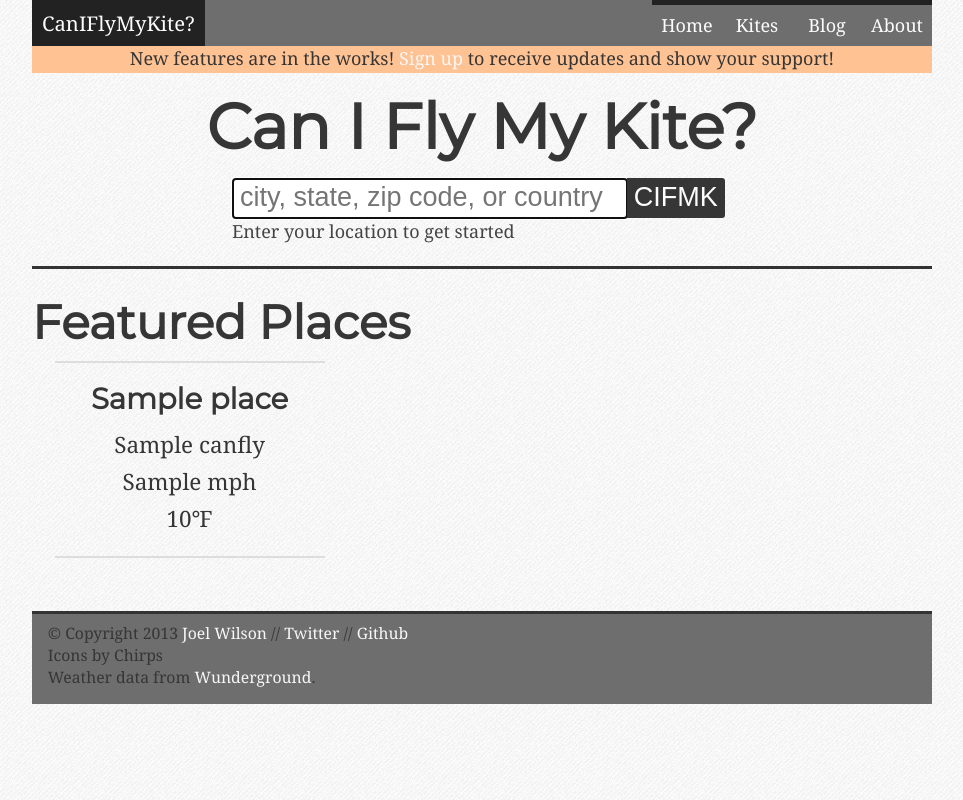
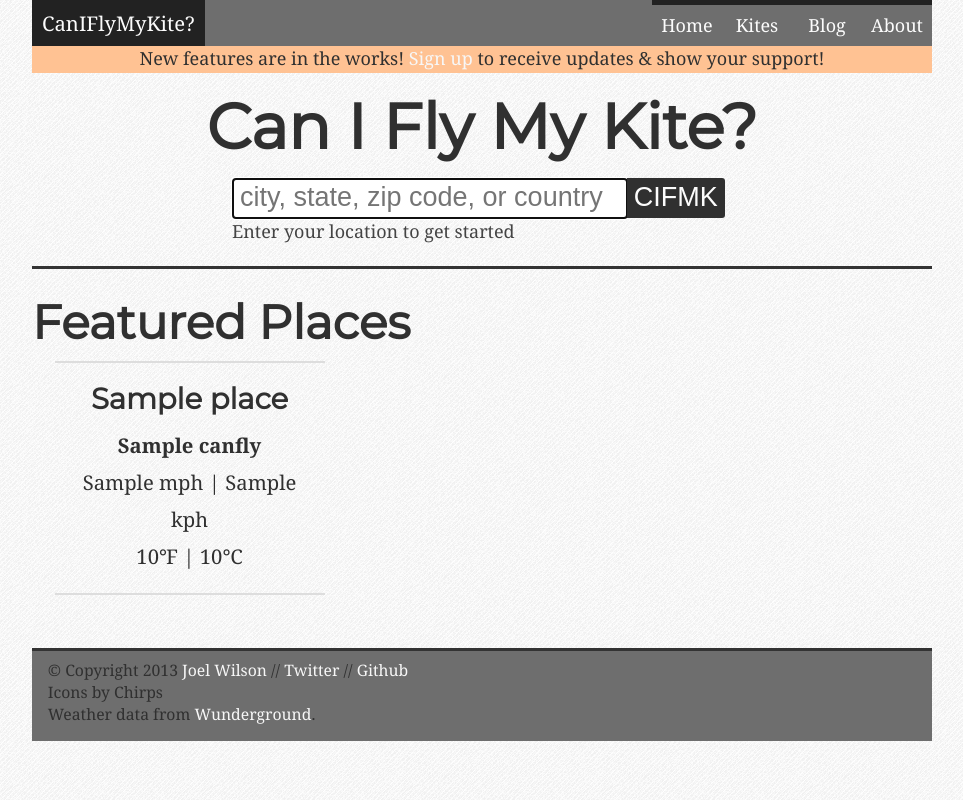
Before and after one commit to joelwilson/caniflymykite, a Flask app: template templates/index.html in a window 1280 px wide. Shown: the whole page, without its empty margins (158-1121 px from the left). Run offline with Flask 2, Linux system fonts and the light colour scheme; the template is opened without the code that fills it: most values are stand-ins (such as "Sample title", 1, 10 or a date in 2020); parts of the project's set-up code (start-up, migrations or seed data) failed here and were passed over; some libraries are stand-ins or nearby versions; some web fonts are replaced.

Commit message:
Added kph & celcius to featured places, swapped Santa Monica for London, two new kites on kites page.

```diff
--- a/cifmk.py
+++ b/cifmk.py
@@ -23,7 +23,7 @@ def index():
     global KITE_CACHE
     featured_places = [
         {'name': 'San Francisco', 'query': 'San Francisco, CA'},
-        {'name': 'Santa Monica', 'query': 'Santa Monica, CA'},
+        {'name': 'London', 'query': 'London, England'},
         {'name': 'Seattle, WA', 'query': 'Seattle, WA'}
     ]
     for place in featured_places:
@@ -36,8 +36,10 @@ def index():
             KITE_CACHE[query] = weather.Weather(
                 utils.rem_chars(place['query'], BAD_CHARS)
             )
-        place['wind_speed'] = KITE_CACHE[query]['wind_mph']
-        place['temperature'] = KITE_CACHE[query]['temp_f']
+        place['wind_mph'] = int(round(KITE_CACHE[query]['wind_mph']))
+        place['wind_kph'] = int(round(KITE_CACHE[query]['wind_kph']))
+        place['temp_f'] = KITE_CACHE[query]['temp_f']
+        place['temp_c'] = KITE_CACHE[query]['temp_c']
         place['canfly'] = KITE_CACHE[query]['canfly']
     return render_template('index.html', featured_places=featured_places)
 
--- a/kites.py
+++ b/kites.py
@@ -10,7 +10,6 @@ class Kite(dict):
             unicode_kwargs[key] = item.decode('utf-8')
         # call the dict objs init method, letting it do the dict setup magic
         super(Kite, self).__init__(**unicode_kwargs)
-        # u'\u2727'
 
 
 def get_kites(csvfile='./static/kites.csv'):
--- a/static/css/style.css
+++ b/static/css/style.css
@@ -5,7 +5,7 @@ html, body {
 body {
     margin: auto;
     font-size: 18px;
-    color: #363636;
+    color: #303030;
     width: 90%;
     font-family: 'Arbutus Slab', georgia, serif;
     min-width: 600px;
@@ -27,7 +27,7 @@ button {
     border: 0;
     font-size: 1.5em;
     color: #FCFCFC;
-    background-color: #363636;
+    background-color: #303030;
 }
 
 button:hover {
@@ -59,7 +59,7 @@ input {
 
 a {
     text-decoration: none;
-    color: #363636;
+    color: #303030;
     background: #e3e3e3;
 }
 
@@ -444,11 +444,11 @@ nav ul, img {
 }
 
 .featured span {
-    font-size: 1.25em;
+    font-size: 1.125em;
 }
 
 .featured a {
-    color: #363636;
+    color: #303030;
 }
 
 /* page footer layout */
@@ -471,8 +471,8 @@ nav ul, img {
 /* Kites page layout  */
 /* ************* */
 .standout {
-    border-top: solid 5px #101010;
-    border-bottom: solid 5px #101010;
+    border-top: solid 5px #303030;
+    border-bottom: solid 5px #303030;
     border-radius: 10px;
 }
 
@@ -497,7 +497,6 @@ nav ul, img {
 }
 
 .kite {
-    color: #101010;
     margin-top: 25px;
     min-width: 230px;
 }
@@ -516,10 +515,14 @@ nav ul, img {
     line-height: 0;
 }
 
+.kite_header a {
+    display: block;
+}
+
 .kite_header img {
     width: 100%;
-    border-top: solid 1px #101010;
-    border-bottom: solid 1px #101010;
+    border-top: solid 1px #303030;
+    border-bottom: solid 1px #303030;
 }
 
 .attributes_section ul {
@@ -561,7 +564,7 @@ nav ul, img {
 .info_section a {
     display: inline-block;
     width: 100%;
-    color: #101010;
+    color: #303030;
     background: none;
 }
 
--- a/static/kites.csv
+++ b/static/kites.csv
@@ -1,13 +1,15 @@
 name,category,order,skill,pull,speed,wind_range,wind_text,price_range,image_name,amazon url,manufacturer_url,video_url
 Snapshot 1.4,dual line,9,3,Medium,Moderate,4 – 25,Low – High,,,,http://www.prismkites.com/products-sf-snapshot14.php,
 Prism Nexus,dual line,9,Novice – Advanced,Light – Medium,Fast,4 – 22,Low – High,~$60,prism_nexus.png,http://www.amazon.com/gp/product/B000XA046M/ref=as_li_ss_tl?ie=UTF8&camp=1789&creative=390957&creativeASIN=B000XA046M&linkCode=as2&tag=cifmk–20,http://www.prismkites.com/products-sk-nexus.php,http://www.youtube.com/watch?v=x4A_fivFMoc
-Quantum,dual line,1,Novice – Advanced,Medium – Strong,Moderate – Fast,3 – 25,Low – High,~$100,prism_quantum.png,http://www.amazon.com/gp/product/B000BMBQY6/ref=as_li_ss_tl?ie=UTF8&camp=1789&creative=390957&creativeASIN=B000BMBQY6&linkCode=as2&tag=cifmk–20,http://www.prismkites.com/products-sk-quantum.php#,http://www.youtube.com/watch?v=MIVCAMVyi_8
+Quantum,dual line,3,Novice – Advanced,Medium – Strong,Moderate – Fast,3 – 25,Low – High,~$100,prism_quantum.png,http://www.amazon.com/gp/product/B000BMBQY6/ref=as_li_ss_tl?ie=UTF8&camp=1789&creative=390957&creativeASIN=B000BMBQY6&linkCode=as2&tag=cifmk–20,http://www.prismkites.com/products-sk-quantum.php#,http://www.youtube.com/watch?v=MIVCAMVyi_8
 Premier Widow,dual line,9,Intermediate,Medium – Strong,Fast,4 – 20,Low – High,~$160,,,,http://www.youtube.com/watch?v=QZ9qoec1ZVs
 Premier Wolf,dual line,9,Intermediate,Medium,Very Fast,4 – 25,Low – High,~$100,,,,
 Freestylist,dual line,9,Intermediate – Expert,Medium,Fast,4 – 25,Low – High,~$170,,,http://www.skyburner.com/freestylist.html,
-Beetle,dual line,3,Novice,Medium,Fast,3 – 15,Low  – Moderate,~$65,fwk_beetle.png,http://www.amazon.com/gp/product/B001UT6Z72/ref=as_li_ss_tl?ie=UTF8&camp=1789&creative=390957&creativeASIN=B001UT6Z72&linkCode=as2&tag=cifmk–20,http://www.fwkites.com/web/stunts/Beetle.html,
-Acrobatx,dual line,2,Advanced,Medium,Very Fast,3 – 20,Low – High,~$100,fwk_acrobatx.png,http://www.amazon.com/gp/product/B001UT2U7Q/ref=as_li_ss_tl?ie=UTF8&camp=1789&creative=390957&creativeASIN=B001UT2U7Q&linkCode=as2&tag=cifmk–20,http://www.fwkites.com/web/stunts/acrobatx-std.html,http://www.youtube.com/watch?v=WpxDKGMO_K8
-Elevation,single line,3,Novice – Advanced,Strong,No Control,8 – 30,Moderate – High,$55 – 65,itw_evelation.png,http://www.amazon.com/gp/product/B002BWY1LE/ref=as_li_ss_tl?ie=UTF8&camp=1789&creative=390957&creativeASIN=B002BWY1LE&linkCode=as2&tag=cifmk–20,http://intothewind.com/shop/Traditional_Kites/Box_Kites/ITW_Elevation_Box_Kite,http://www.youtube.com/watch?v=A2_vYw8Br7A
+Beetle,dual line,2,Novice,Medium,Fast,3 – 15,Low  – Moderate,~$65,fwk_beetle.png,http://www.amazon.com/gp/product/B001UT6Z72/ref=as_li_ss_tl?ie=UTF8&camp=1789&creative=390957&creativeASIN=B001UT6Z72&linkCode=as2&tag=cifmk–20,http://www.fwkites.com/web/stunts/Beetle.html,
+Acrobatx,dual line,1,Advanced,Medium,Very Fast,3 – 20,Low – High,~$100,fwk_acrobatx.png,http://www.amazon.com/gp/product/B001UT2U7Q/ref=as_li_ss_tl?ie=UTF8&camp=1789&creative=390957&creativeASIN=B001UT2U7Q&linkCode=as2&tag=cifmk–20,http://www.fwkites.com/web/stunts/acrobatx-std.html,http://www.youtube.com/watch?v=WpxDKGMO_K8
+Elevation,single line,9,Novice – Advanced,Strong,No Control,8 – 30,Moderate – High,$55 – 65,itw_evelation.png,http://www.amazon.com/gp/product/B002BWY1LE/ref=as_li_ss_tl?ie=UTF8&camp=1789&creative=390957&creativeASIN=B002BWY1LE&linkCode=as2&tag=cifmk–20,http://intothewind.com/shop/Traditional_Kites/Box_Kites/ITW_Elevation_Box_Kite,http://www.youtube.com/watch?v=A2_vYw8Br7A
 ITW Kid's Delta,single line,9,Novice,Light,No Control,5 – 20,Low – High,~$35,itw_kids_delta.png,http://www.amazon.com/gp/product/B002BB8TFE/ref=as_li_ss_tl?ie=UTF8&camp=1789&creative=390957&creativeASIN=B002BB8TFE&linkCode=as2&tag=cifmk–20,http://intothewind.com/shop/Traditional_Kites/Best_for_Beginner_Kites/ITW_Kid's_Delta_Kite,
-Pocket Sled,single line,2,Novice,Light,No Control,5 – 20,Low – High,~$25,itw_pocket_sled.png,http://www.amazon.com/gp/product/B002BBHZAE/ref=as_li_ss_tl?ie=UTF8&camp=1789&creative=390957&creativeASIN=B002BBHZAE&linkCode=as2&tag=cifmk–20,http://intothewind.com/shop/Traditional_Kites/Best_for_Beginner_Kites/ITW_Pocket_Sled_Kite,http://www.youtube.com/watch?v=PUnP81vTHMI
-Delta,single line,1,Novice,Medium,No Control,5 – 20,Low – High,~$35,prism_delta.png,http://www.amazon.com/gp/product/B0044TGS1I/ref=as_li_ss_tl?ie=UTF8&camp=1789&creative=390957&creativeASIN=B0044TGS1I&linkCode=as2&tag=cifmk–20,http://www.prismkites.com/products-sl-stowaway_delta.php,http://www.youtube.com/watch?v=6y9vahE1qzw
+Pocket Sled,single line,9,Novice,Light,No Control,5 – 20,Low – High,~$25,itw_pocket_sled.png,http://www.amazon.com/gp/product/B002BBHZAE/ref=as_li_ss_tl?ie=UTF8&camp=1789&creative=390957&creativeASIN=B002BBHZAE&linkCode=as2&tag=cifmk–20,http://intothewind.com/shop/Traditional_Kites/Best_for_Beginner_Kites/ITW_Pocket_Sled_Kite,http://www.youtube.com/watch?v=PUnP81vTHMI
+Delta,single line,3,Novice,Medium,No Control,5 – 20,Low – High,~$35,prism_delta.png,http://www.amazon.com/gp/product/B0044TGS1I/ref=as_li_ss_tl?ie=UTF8&camp=1789&creative=390957&creativeASIN=B0044TGS1I&linkCode=as2&tag=cifmk–20,http://www.prismkites.com/products-sl-stowaway_delta.php,http://www.youtube.com/watch?v=6y9vahE1qzw
+Cody Pro,single line,2,Novice – Advanced,Medium – Strong,No Control,7 – 20,Moderate – High,~$60,cody_pro.png,http://www.amazon.com/gp/product/B001BZJ20W/ref=as_li_ss_tl?ie=UTF8&camp=1789&creative=390957&creativeASIN=B001BZJ20W&linkCode=as2&tag=cifmk-20,http://www.newtechkites.com/products.php?product=Cody-Pro,https://www.youtube.com/watch?v=p3jam6ae6DU
+Parafoil,single line,1,Novice – Advanced,Light,No Control,5 – 25,Moderate – High,~$30,prism_parafoil.png,,http://www.prismkites.com/products-sl-stowaway_parafoil.php,
--- a/templates/index.html
+++ b/templates/index.html
@@ -26,9 +26,9 @@
             <a href="/weather?location={{ place['query'] }}">
             <ul class="box_pad">
                 <li><h3>{{ place['name'] }}</h3></li>
-                <li><span>{{ place['canfly'][0] }}</span></li>
-                <li><span>{{ place['wind_speed'] }} mph</span></li>
-                <li><span>{{ place['temperature'] }}&#8457;</span></li>
+                <li><span><em>{{ place['canfly'][0] }}</em></span></li>
+                <li><span>{{ place['wind_mph'] }} mph | {{ place['wind_kph'] }} kph</span></li>
+                <li><span>{{ place['temp_f'] }}&#8457; | {{ place['temp_c'] }}&#8451;</span></li>
             </a>
             </ul>
         </div>
--- a/templates/layout.html
+++ b/templates/layout.html
@@ -41,7 +41,7 @@
 
     <!-- top callout -->
     <div class="top_callout">
-        <span>New features are in the works! <a class="simple_link" href="{{ url_for('newsletter') }}">Sign up</a> to receive updates and show your support!</span>
+        <span>New features are in the works! <a class="simple_link" href="{{ url_for('newsletter') }}">Sign up</a> to receive updates & show your support!</span>
     </div>
 
     <!-- Social media buttons -->
--- a/templates/newsletter.html
+++ b/templates/newsletter.html
@@ -7,8 +7,8 @@
 {% block top %}
 {% endblock %}
 {% block content %}
-<h1 class="page_title">Newsletter Signup</h1>
-<p>Get updates and hear about new features! We promise to not share your email, and we strive to only send you relevant and interesting information.</p>
+<h1 class="page_title">Newsletter Sign Up</h1>
+<p>Get updates and hear about new features! We will not share your email, and we strive to only send you relevant and interesting information.</p>
 <!-- Begin MailChimp Signup Form -->
 <div id="mc_embed_signup" class="col_1_half">
 <form action="http://caniflymykite.us6.list-manage1.com/subscribe/post?u=f77b24d342cd16dd6000eb2f5&amp;id=415c55d7e7" method="post" id="mc-embedded-subscribe-form" name="mc-embedded-subscribe-form" class="validate mailchimp_form" target="_blank" novalidate>
@@ -20,7 +20,7 @@
 		<div class="response" id="mce-error-response" style="display:none"></div>
 		<div class="response" id="mce-success-response" style="display:none"></div>
 	</div>
-    <button type="submit" value="Subscribe" name="subscribe" id="mc-embedded-subscribe" class="button">Subscribe</button>
+    <button type="submit" value="Subscribe" name="subscribe" id="mc-embedded-subscribe" class="button">Sign Me Up!</button>
 </form>
 </div>
 <!--End mc_embed_signup-->
```
Also changed, not shown: templates/kites.html (+4 -4 lines), static/img/kites/cody_pro.png (added), static/img/kites/prism_parafoil.png (added).
